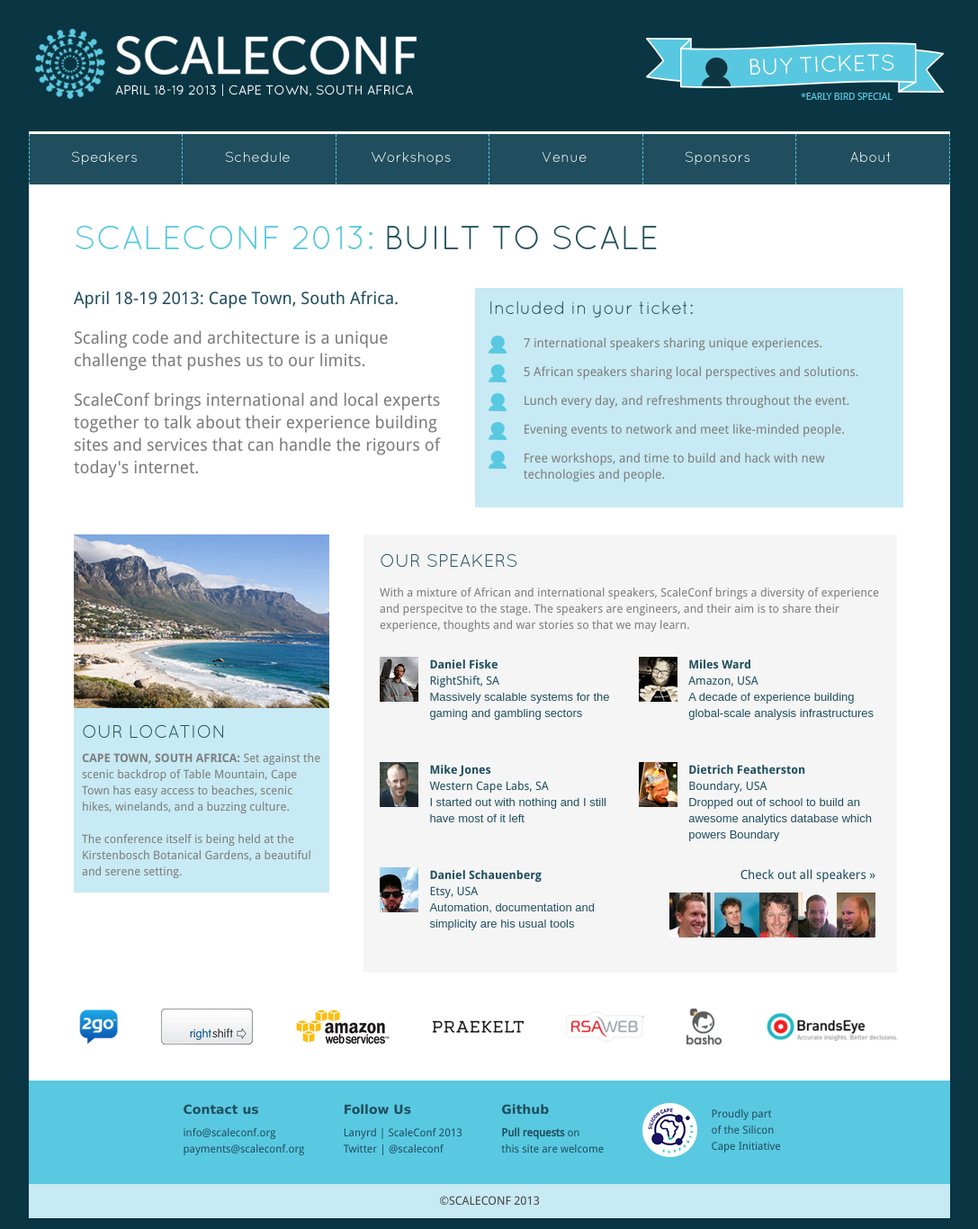
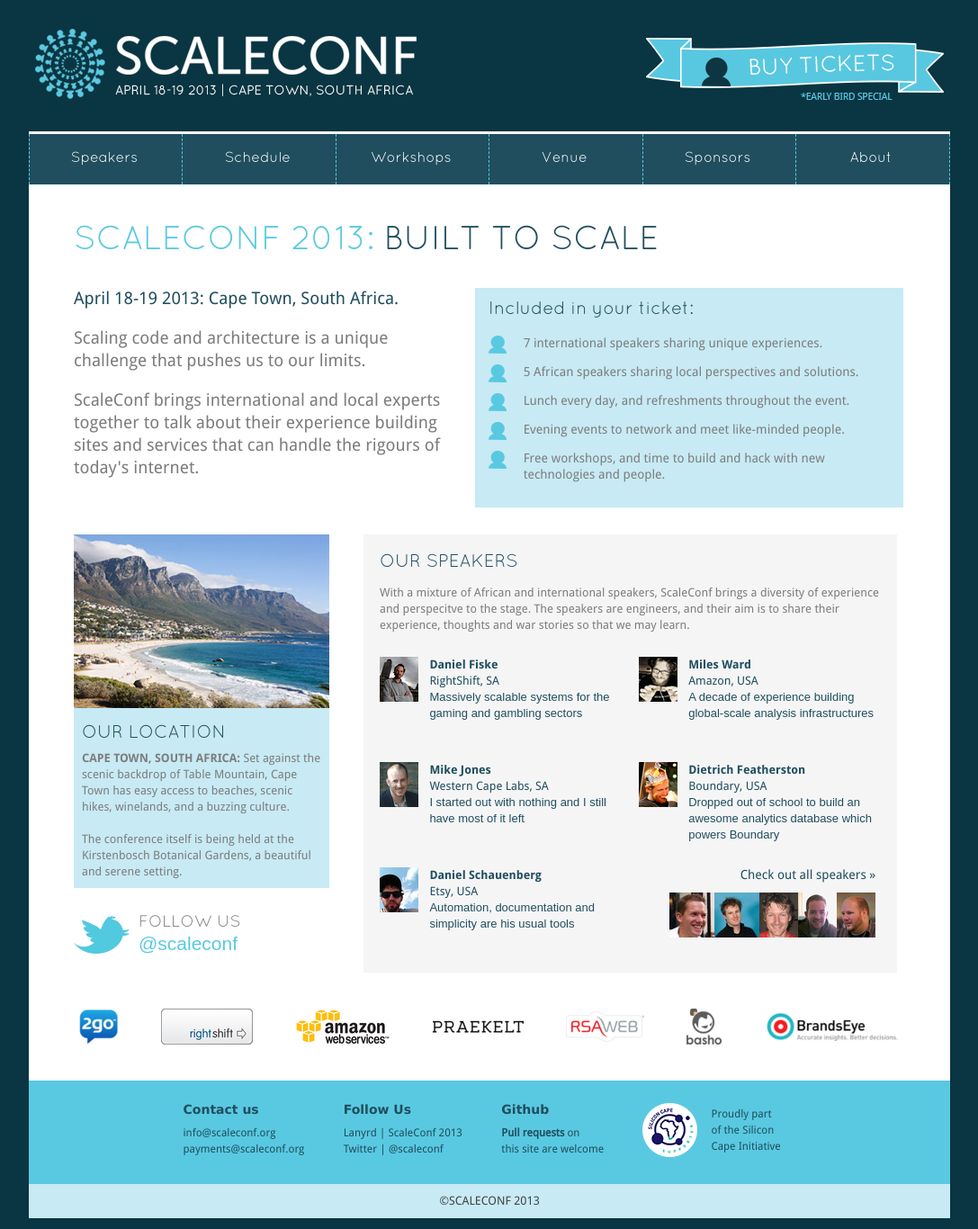
Before and after one commit to scaleconf/scaleconf.github.com, a Jekyll site: the page built from index.html, in a window 1280 px wide. Shown: the whole page at 90% size, without its empty margins (96-1183 px from the left). Built offline with Jekyll 4.4.1, drawn with Linux system fonts in a browser that asks for light colours; Markdown is read by kramdown in place of the engine named in the settings.

Commit message:
twitter link on home page under location

```diff
--- a/css/scaleconf2013.css
+++ b/css/scaleconf2013.css
@@ -321,7 +321,6 @@
     width: 284px;
     float: left;
     margin-left: 50px;
-    padding-bottom: 5px;
 }
 
 #bottom-content #location p {
@@ -334,6 +333,27 @@
     margin-bottom: 0px;
     padding-left: 9px;
     padding-top: 15px;
+}
+
+#bottom-content #location #twitter-follow-us {
+    background: #FFF;
+    padding: 30px 0 0 0;
+}
+
+#bottom-content #location #twitter-follow-us img { float: left; margin-right: 10px;}
+#bottom-content #location #twitter-follow-us p.follow-us {
+    font-family: "Quicksand", Arial, Helvetica, sans-serif;
+    font-size: 18px;
+    padding: 0;
+}
+#bottom-content #location #twitter-follow-us p.handle {
+    font-family: "Droid Sans", Arial, Helvetica, sans-serif;
+    font-size: 21px;
+    padding: 5px;
+}
+
+#bottom-content #location #twitter-follow-us p.handle a {
+    color: #59c9e1;
 }
 
 #bottom-content #speakers li#more-speakers img {
--- a/index.html
+++ b/index.html
@@ -51,6 +51,12 @@
         <p>
             The conference itself is being held at the Kirstenbosch Botanical Gardens, a beautiful and serene setting.
         </p>
+
+        <div id='twitter-follow-us'>
+            <img src="/images/twitter_bird.png" alt="">
+            <p class='follow-us'>FOLLOW US</p>
+            <p class='handle'><a href='https://twitter.com/scaleconf' target=_blank>@scaleconf</a></p>
+        </div>
     </div>
 
     <div id="speakers">
```
Also changed, not shown: images/twitter_bird.png (added).
